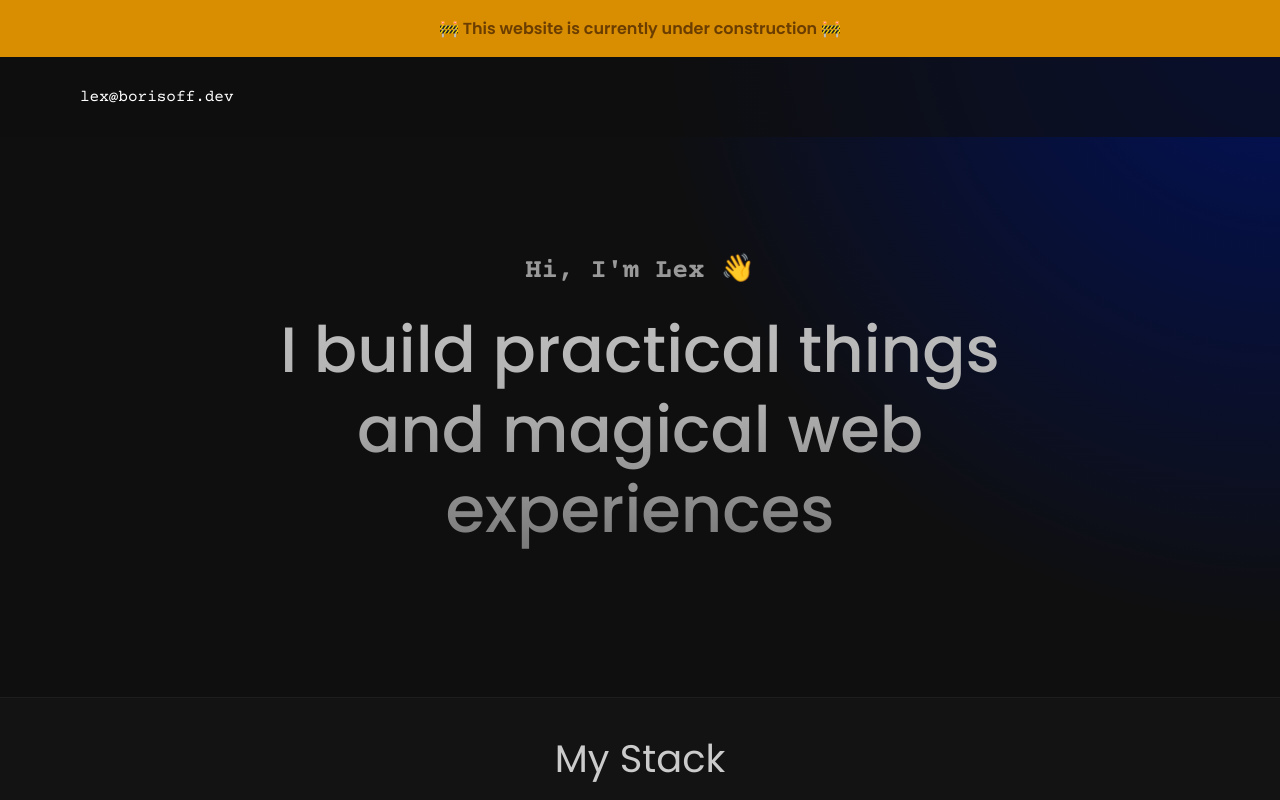
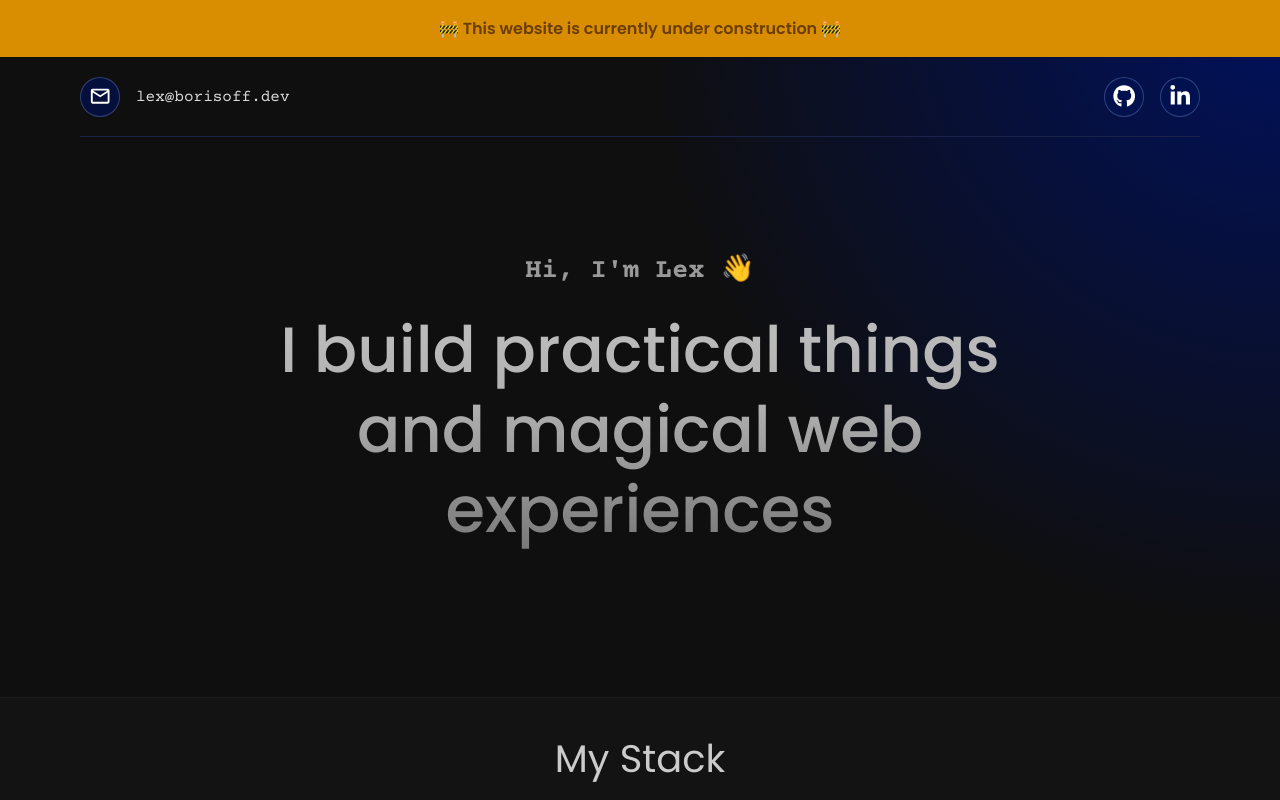
Before and after one commit to LexBorisoff/borisoff.dev, a React (Vite) app: page / in a window 1280 px wide. Built offline with nearby package versions, Linux system fonts and the light colour scheme.

Commit message:
feat: added social links in header component

```diff
--- a/package.json
+++ b/package.json
@@ -20,6 +20,7 @@
   "dependencies": {
     "react": "^18.3.1",
     "react-dom": "^18.3.1",
+    "react-icons": "^5.4.0",
     "styled-components": "^6.1.14"
   },
   "devDependencies": {
--- a/src/components/header/header.tsx
+++ b/src/components/header/header.tsx
@@ -1,10 +1,13 @@
-import { styled } from 'styled-components';
+import { FaGithub, FaLinkedinIn } from 'react-icons/fa';
+import { MdOutlineEmail } from 'react-icons/md';
+import { css, styled } from 'styled-components';
 
-const HeaderContainer = styled.header`
+const HeaderSection = styled.header`
+  /* position: sticky;
+  top: 0; */
   height: 5rem;
   display: flex;
   justify-content: center;
-  background-color: #0f0f0f96;
 `;
 
 const Wrapper = styled.div`
@@ -15,18 +18,93 @@ const Wrapper = styled.div`
   display: flex;
   justify-content: space-between;
   align-items: center;
+  border-bottom: 1px solid #1a2249;
+`;
+
+const EmailWrapper = styled.div`
+  flex: 1;
+  display: flex;
+  align-items: center;
+  gap: 1rem;
 
   span {
     font-family: 'Courier Prime', 'Courier New', Courier, monospace;
+    color: #d9d9d9;
   }
 `;
 
+const LinksWrapper = styled.div`
+  flex: 1;
+  display: flex;
+  align-items: center;
+  justify-content: end;
+  gap: 1rem;
+`;
+
+const iconCss = css`
+  background: #001352ab;
+  border: 1px solid #475994ab;
+  border-radius: 50%;
+  height: 2.5rem;
+  width: 2.5rem;
+  display: grid;
+  place-content: center;
+`;
+
+interface IconWrapperProps {
+  clickable?: boolean;
+}
+const IconWrapper = styled.div<IconWrapperProps>`
+  ${iconCss}
+
+  ${({ clickable }) =>
+    clickable &&
+    css`
+      &:hover {
+        cursor: pointer;
+      }
+    `}
+`;
+
+const LinkStyled = styled.a`
+  color: inherit;
+  text-decoration: none;
+  ${iconCss}
+`;
+
+interface LinkProps {
+  children: React.ReactElement;
+  href: string;
+}
+function Link({ children, href }: LinkProps): React.ReactNode {
+  return (
+    <LinkStyled href={href} target="_blank" rel="noopener noreferrer">
+      {children}
+    </LinkStyled>
+  );
+}
+
 export default function Header(): React.ReactNode {
   return (
-    <HeaderContainer className="header-container">
+    <HeaderSection className="header-container">
       <Wrapper>
-        <span>lex@borisoff.dev</span>
+        <EmailWrapper>
+          <IconWrapper>
+            <MdOutlineEmail size="1.4rem" />
+          </IconWrapper>
+          <span>lex@borisoff.dev</span>
+        </EmailWrapper>
+
+        <LinksWrapper>
+          <Link href="https://github.com/lexborisoff">
+            <FaGithub size="1.4rem" />
+          </Link>
+
+          <Link href="https://linkedin.com/in/lexborisoff">
+            <FaLinkedinIn size="1.4rem" />
+          </Link>
+        </LinksWrapper>
       </Wrapper>
-    </HeaderContainer>
+    </HeaderSection>
   );
 }
```
Also changed, not shown: 1 other file (tests, documents, lock files or other folders).
